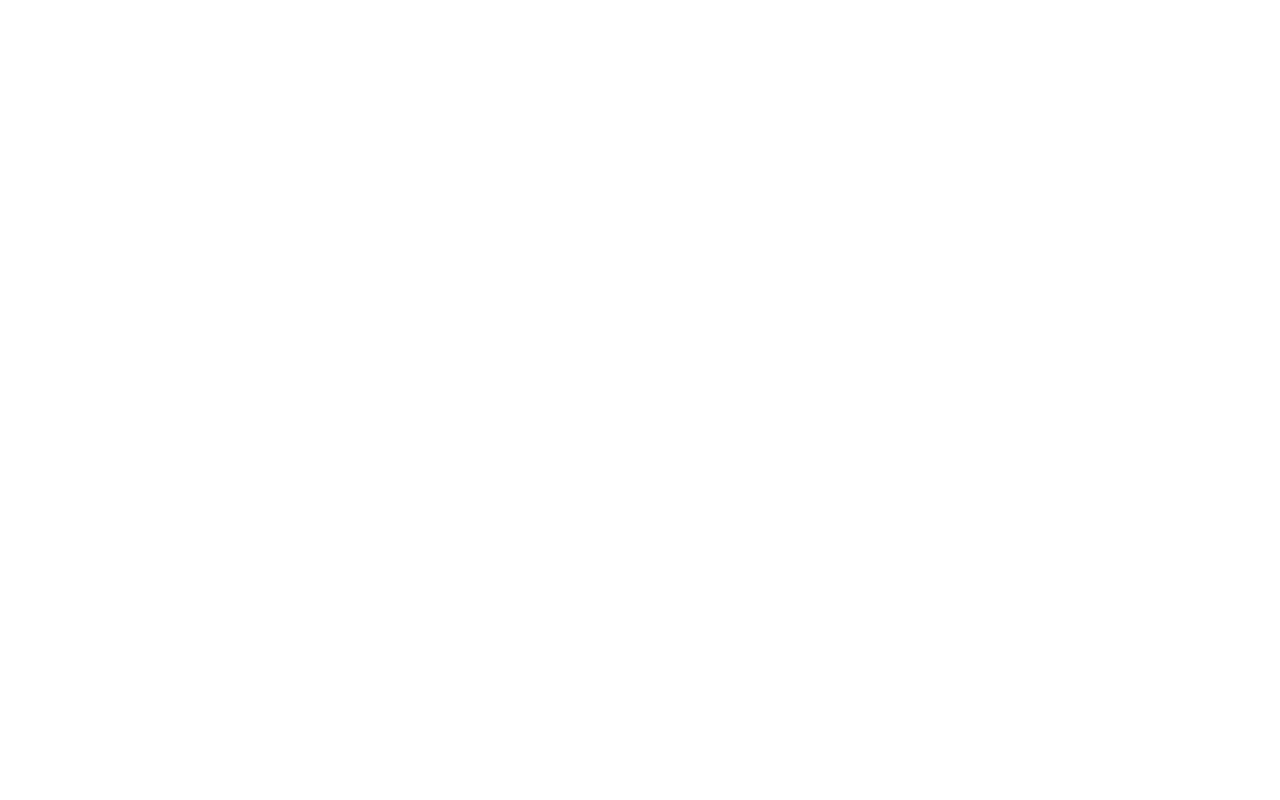
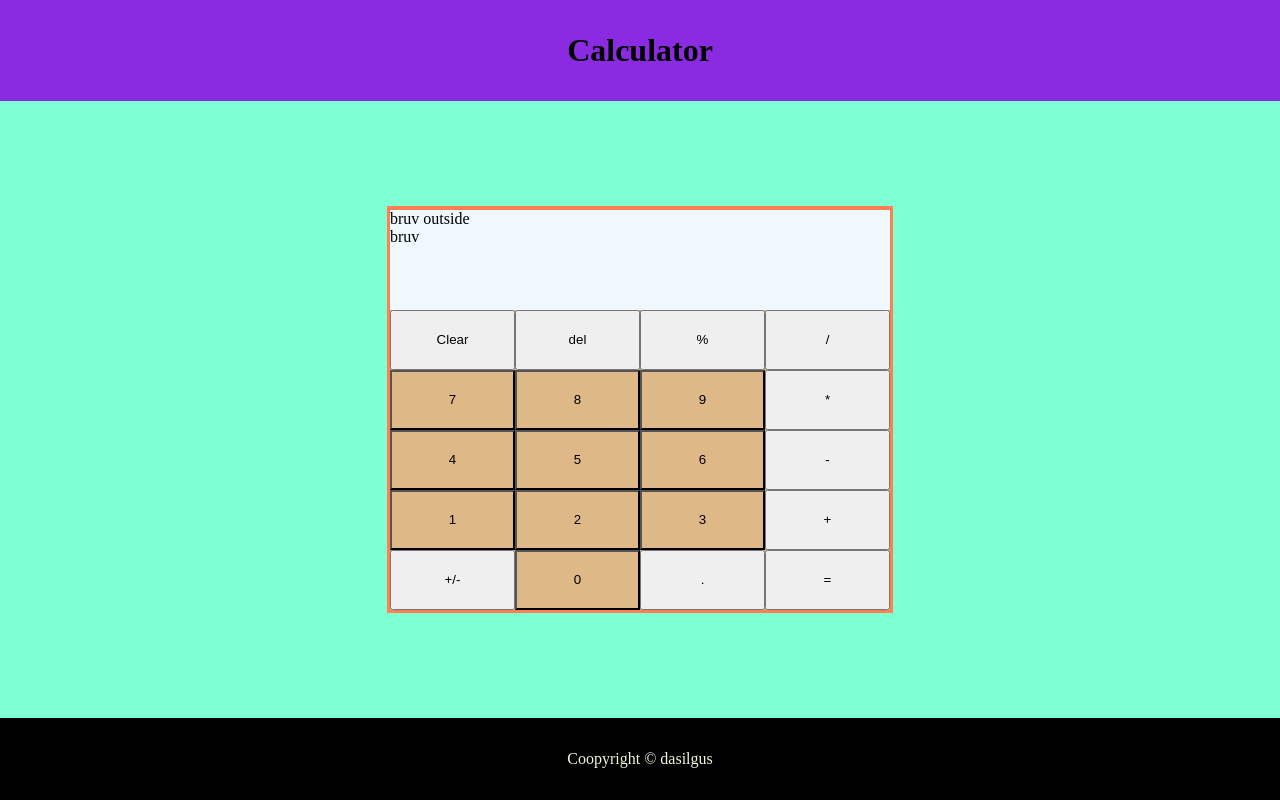
Before and after one commit to gustavords/odin_calculator, a plain HTML site: page calc_2023.html in a window 1280 px wide. Drawn offline with Linux system fonts and the light colour scheme.

Commit message:
Create calculator html layout

```diff
--- a/calc_2023.html
+++ b/calc_2023.html
@@ -1,5 +1,6 @@
 <!DOCTYPE html>
 <html lang="en">
+
 <head>
     <meta charset="UTF-8">
     <meta http-equiv="X-UA-Compatible" content="IE=edge">
@@ -8,7 +9,62 @@
     <script async src="./js/script_2023.js"></script>
     <title>Calculator 2023</title>
 </head>
+
 <body>
 
+    <head>
+        <h1>Calculator</h1>
+    </head>
+    <div id="calculator">
+        <div id="calc-display">
+            bruv outside
+            <div id="text">bruv</div>
+        </div>
+        <div id="buttons">
+            <!-- <div id="numberBtns"> -->
+
+            <div class="row">
+                <button class="oprBtn btn" id="oprClr">Clear</button>
+                <button class="oprBtn btn" id="oprDel"> del </button>
+                <button class="oprBtn btn" id="oprMod">%</button>
+                <button class="oprBtn btn" id="oprDiv">/</button>
+            </div>
+            <div class="row">
+                <button class="numBtn btn" id="num7">7</button>
+                <button class="numBtn btn" id="num8">8</button>
+                <button class="numBtn btn" id="num9">9</button>
+                <button class="oprBtn btn" id="oprMul">*</button>
+
+            </div>
+            <div class="row">
+                <button class="numBtn btn" id="num4">4</button>
+                <button class="numBtn btn" id="num5">5</button>
+                <button class="numBtn btn" id="num6">6</button>
+                <button class="oprBtn btn" id="oprSub">-</button>
+            </div>
+            <div class="row">
+                <button class="numBtn btn" id="num1">1</button>
+                <button class="numBtn btn" id="num2">2</button>
+                <button class="numBtn btn" id="num3">3</button>
+                <button class="oprBtn btn" id="oprAdd">+</button>
+            </div>
+            <div class="row">
+                <button class="oprBtn btn" id="oprSign">+/-</button>
+                <button class="numBtn btn" id="num0">0</button>
+                <button class="oprBtn btn" id="oprDeci">.</button>
+                <button class="oprBtn btn" id="oprEqu">=</button>
+            </div>
+            <!-- </div> -->
+
+            <!-- <div id="operatorBtns"> -->
+
+            <!-- </div> -->
+        </div>
+    </div>
+    <footer>
+        <p>Coopyright &copy dasilgus</p>
+    </footer>
+
 </body>
+
 </html>
--- a/css/style_2023.css
+++ b/css/style_2023.css
@@ -0,0 +1,62 @@
+.row,
+#calculator,
+body {
+    display: flex;
+}
+
+body {
+    height: 100dvh;
+    background-color: aquamarine;
+    flex-direction: column;
+    align-items: center;
+    justify-content: space-between;
+    margin: 0;
+}
+
+body>h1 {
+    background-color: blueviolet;
+    width: 100%;
+    text-align: center;
+    margin: 0;
+    padding: 1em 0;
+}
+
+#calculator {
+    background-color: coral;
+    flex-direction: column;
+    height: 400px;
+    width: 500px;
+    padding: .2em;
+}
+
+#calc-display {
+    background-color: aliceblue;
+    flex: 1;
+    /* text-align: right; */
+}
+
+#buttons {
+    background-color: burlywood;
+    flex: 3;
+}
+
+.row{
+    flex:1;
+    height: 20%;
+}
+
+.btn {
+    flex: 1;
+}
+
+.numBtn{
+    background-color: burlywood;
+}
+
+footer {
+    background-color: black;
+    color: beige;
+    width: 100%;
+    text-align: center;
+    padding: 1em 0;
+}
```
